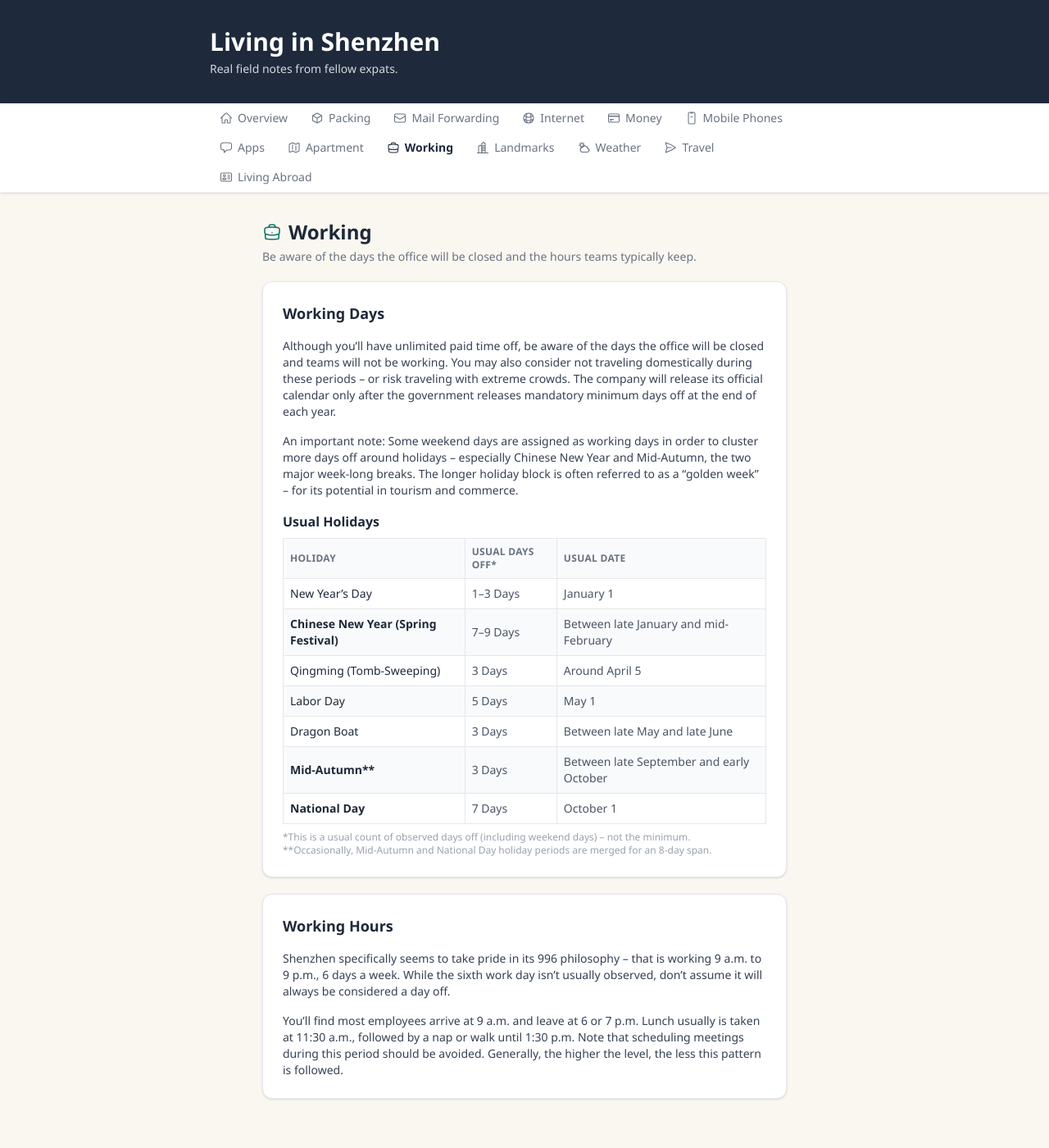
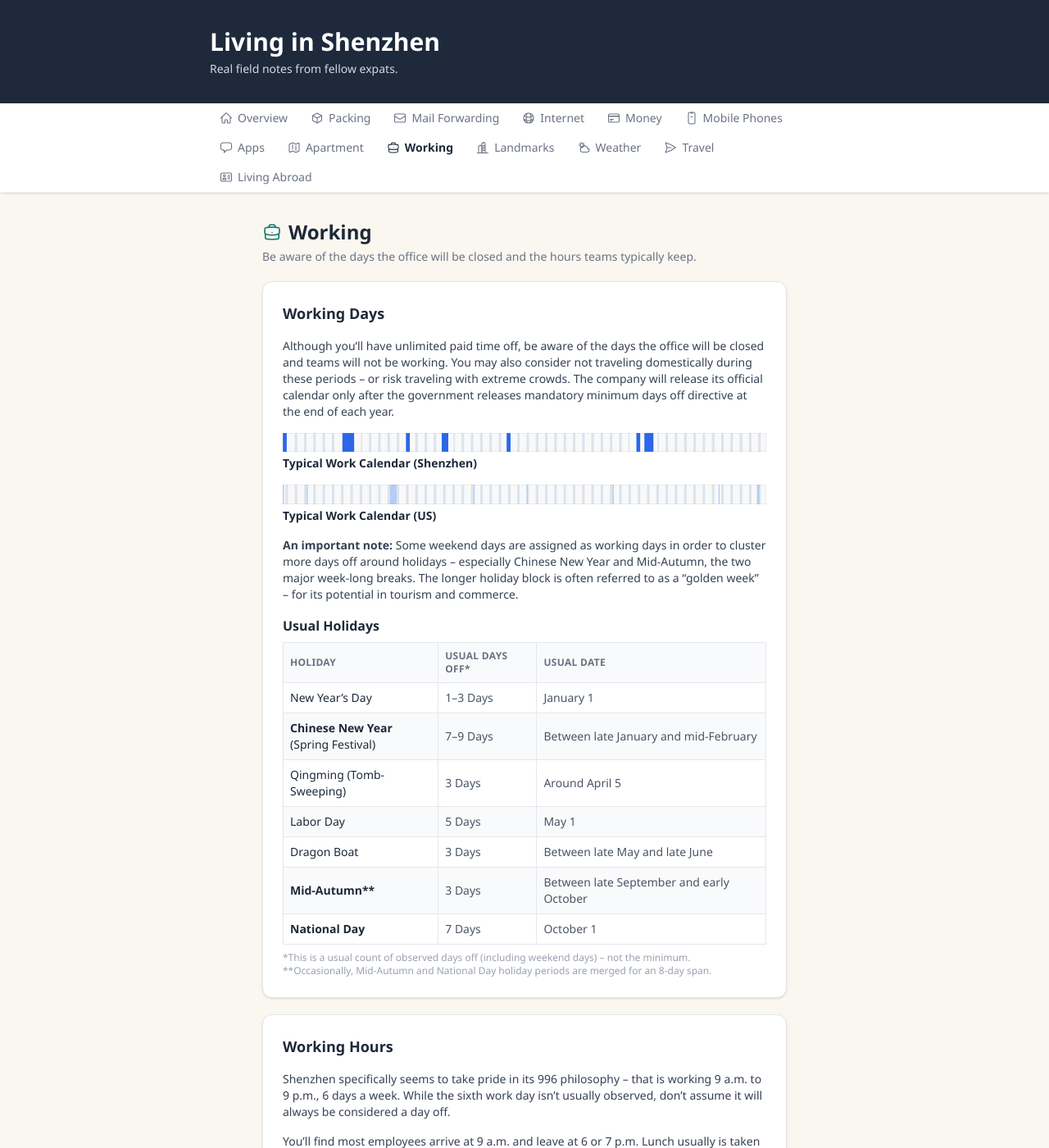
Before and after one commit to livinginshenzhen/guide, a Jekyll site: the page built from working.html, in a window 1280 px wide and 1400 px high. Shown: the whole window at 82% size. Built offline with Jekyll 4.4.1, drawn with Linux system fonts in a browser that asks for light colours; some web fonts are replaced; some of the changed text lies outside the part shown.

Commit message:
Add 2026 work calendar graphics, revise phone number copy, fix thermostat label (v4.34)
- Add SVG day-strip graphics for typical Shenzhen and US work calendars, sourced
  from the official 2026 China State Council holiday schedule and the Bentonville
  Schools 2025-2026 calendar for MLK Day / Spring Break / Memorial Day
- Edit copy on Working Days section per feedback
- Convert Mobile Phones "Getting a Local Phone Number" red box to plain copy,
  add a green tip box about choosing a memorable phone number
- Clarify Apartment thermostat is villa-units-only

Co-Authored-By: Claude Sonnet 5 <noreply@anthropic.com>

```diff
--- a/_layouts/default.html
+++ b/_layouts/default.html
@@ -87,7 +87,7 @@
 <!-- FOOTER -->
 <footer class="bg-brand text-white mt-12" style="background-color:#1e293b; padding-top:3rem; padding-bottom:4.5rem;">
   <div class="max-w-4xl mx-auto px-4">
-    <p class="text-blue-300 text-xs">Version 4.33. This content was last updated 14 September 2026.</p>
+    <p class="text-blue-300 text-xs">Version 4.34. This content was last updated 14 September 2026.</p>
     <p class="text-blue-300 text-xs mt-2">&copy; 2026. All rights reserved. This is a personal project of the expat community and is not endorsed guidance from any other entity. As always, things change frequently. Verify critical details with official sources before acting on them.</p>
   </div>
 </footer>
--- a/apartment.html
+++ b/apartment.html
@@ -197,8 +197,8 @@ title: "Apartment – Living in Shenzhen"
         </div>
 
         <div class="border border-gray-200 rounded-xl p-4">
-          <p class="font-bold text-gray-800 mb-1">Panasonic Thermostat</p>
-          <p class="text-xs text-gray-400 mb-3">CZ-RD503DX2</p>
+          <p class="font-bold text-gray-800 mb-1">Thermostat in Villa Units Only</p>
+          <p class="text-xs text-gray-400 mb-3">Panasonic CZ-RD503DX2</p>
           <p class="text-xs font-bold text-gray-600 mb-2">Translated Control Panel</p>
           <img src="assets/appliances/thermostat-control-panel.svg" alt="Panasonic thermostat control panel with English translations for every button" class="w-full block" loading="lazy">
           <p class="text-xs font-bold text-gray-600 mt-3 mb-1">Complete Manual</p>
--- a/working.html
+++ b/working.html
@@ -13,8 +13,18 @@ title: "Working – Living in Shenzhen"
 
     <div class="bg-white rounded-xl shadow-sm border border-gray-200 p-6 space-y-4">
       <h3 class="font-bold text-lg">Working Days</h3>
-      <p class="text-sm text-gray-700">Although you&rsquo;ll have unlimited paid time off, be aware of the days the office will be closed and teams will not be working. You may also consider not traveling domestically during these periods &ndash; or risk traveling with extreme crowds. The company will release its official calendar only after the government releases mandatory minimum days off at the end of each year.</p>
-      <p class="text-sm text-gray-700">An important note: Some weekend days are assigned as working days in order to cluster more days off around holidays &ndash; especially Chinese New Year and Mid-Autumn, the two major week-long breaks. The longer holiday block is often referred to as a &ldquo;golden week&rdquo; &ndash; for its potential in tourism and commerce.</p>
+      <p class="text-sm text-gray-700">Although you&rsquo;ll have unlimited paid time off, be aware of the days the office will be closed and teams will not be working. You may also consider not traveling domestically during these periods &ndash; or risk traveling with extreme crowds. The company will release its official calendar only after the government releases mandatory minimum days off directive at the end of each year.</p>
+
+      <div>
+        <img src="{{ '/assets/calendars/work-calendar-shenzhen-2026.svg' | relative_url }}" alt="2026 typical work calendar for Shenzhen, showing statutory holidays in blue and weekends in light gray" class="w-full block" loading="lazy">
+        <p class="text-sm font-bold text-gray-800 mt-1">Typical Work Calendar (Shenzhen)</p>
+      </div>
+      <div>
+        <img src="{{ '/assets/calendars/work-calendar-us-2026.svg' | relative_url }}" alt="2026 typical work calendar for the US, showing days the office is usually thin with a blue hatch pattern and weekends in light gray" class="w-full block" loading="lazy">
+        <p class="text-sm font-bold text-gray-800 mt-1">Typical Work Calendar (US)</p>
+      </div>
+
+      <p class="text-sm text-gray-700"><span class="font-bold">An important note:</span> Some weekend days are assigned as working days in order to cluster more days off around holidays &ndash; especially Chinese New Year and Mid-Autumn, the two major week-long breaks. The longer holiday block is often referred to as a &ldquo;golden week&rdquo; &ndash; for its potential in tourism and commerce.</p>
 
       <div>
         <p class="font-bold text-gray-800 mb-2">Usual Holidays</p>
@@ -29,7 +39,7 @@ title: "Working – Living in Shenzhen"
             </thead>
             <tbody>
               <tr><td class="p-2 border border-gray-200 font-medium">New Year&rsquo;s Day</td><td class="p-2 border border-gray-200 text-gray-600">1&ndash;3 Days</td><td class="p-2 border border-gray-200 text-gray-600">January 1</td></tr>
-              <tr class="bg-gray-50"><td class="p-2 border border-gray-200 font-bold text-gray-800">Chinese New Year (Spring Festival)</td><td class="p-2 border border-gray-200 text-gray-600">7&ndash;9 Days</td><td class="p-2 border border-gray-200 text-gray-600">Between late January and mid-February</td></tr>
+              <tr class="bg-gray-50"><td class="p-2 border border-gray-200 font-bold text-gray-800">Chinese New Year<br><span class="font-normal">(Spring Festival)</span></td><td class="p-2 border border-gray-200 text-gray-600">7&ndash;9 Days</td><td class="p-2 border border-gray-200 text-gray-600">Between late January and mid-February</td></tr>
               <tr><td class="p-2 border border-gray-200 font-medium">Qingming (Tomb-Sweeping)</td><td class="p-2 border border-gray-200 text-gray-600">3 Days</td><td class="p-2 border border-gray-200 text-gray-600">Around April 5</td></tr>
               <tr class="bg-gray-50"><td class="p-2 border border-gray-200 font-medium">Labor Day</td><td class="p-2 border border-gray-200 text-gray-600">5 Days</td><td class="p-2 border border-gray-200 text-gray-600">May 1</td></tr>
               <tr><td class="p-2 border border-gray-200 font-medium">Dragon Boat</td><td class="p-2 border border-gray-200 text-gray-600">3 Days</td><td class="p-2 border border-gray-200 text-gray-600">Between late May and late June</td></tr>
```
Also changed, not shown: mobile-phones.html (+4 -7 lines), assets/calendars/work-calendar-shenzhen-2026.svg (added), assets/calendars/work-calendar-us-2026.svg (added).
